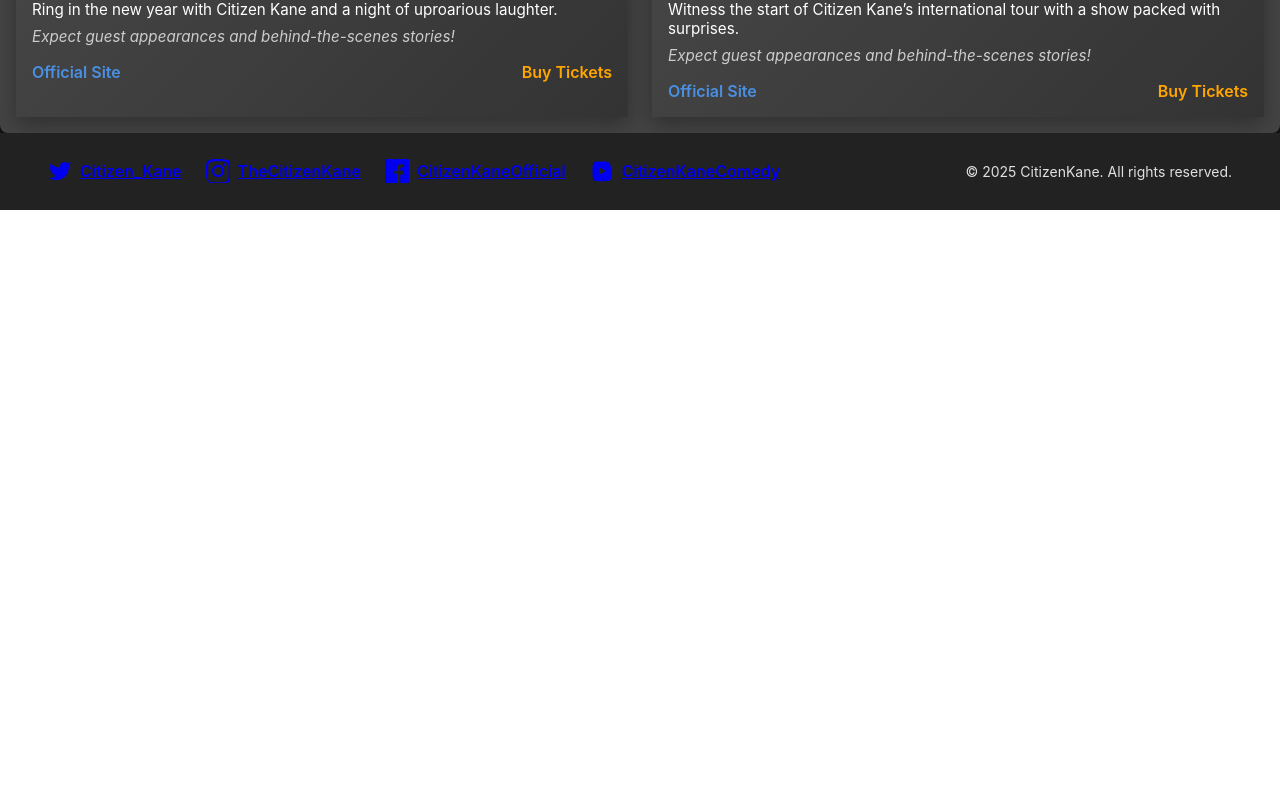
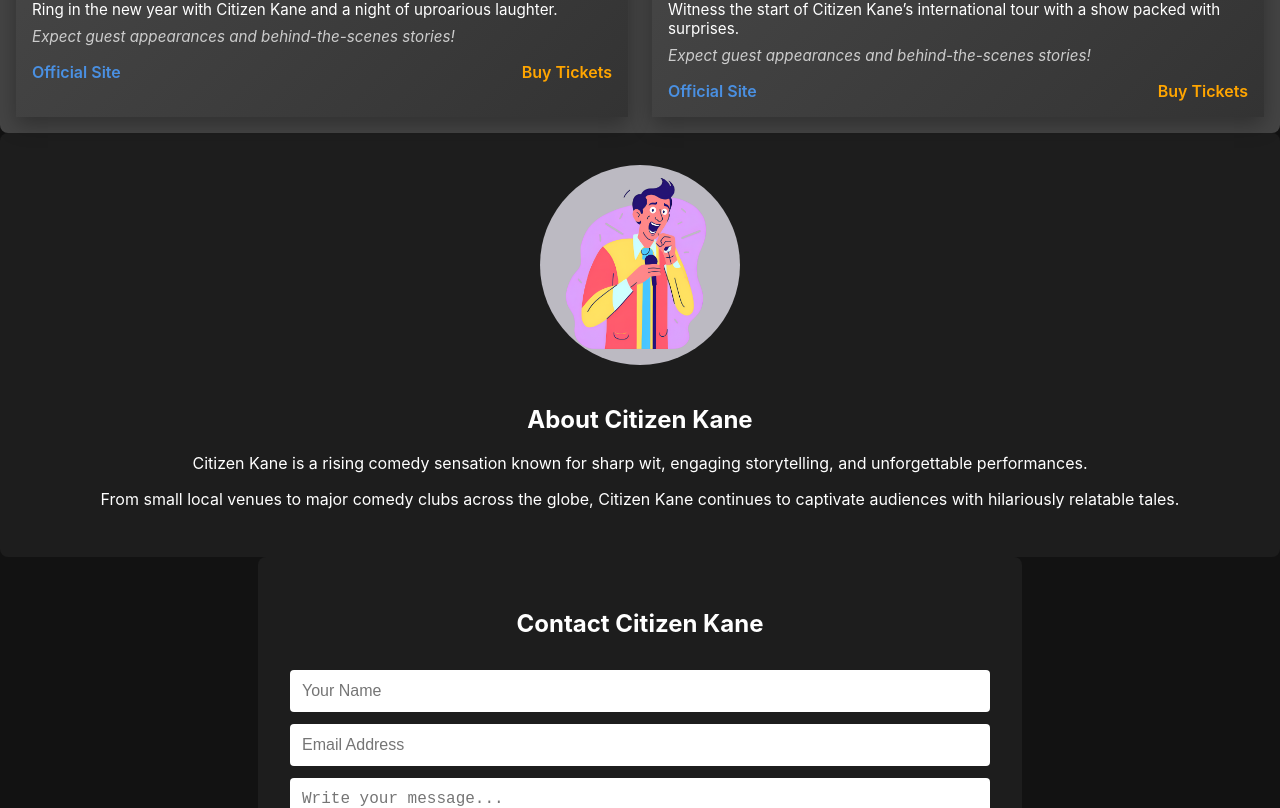
Before and after one commit to WuTangLan1/Sample-Comedy-Profile-3, a React (Create React App) app: page / in a window 1280 px wide. Shown: the part 3580-4388 px from the top of the page. Before the commit the page ends 3790 px from the top, so only its background shows below. Built offline with nearby package versions, Linux system fonts and the light colour scheme.

Commit message:
Update Layout.tsx

```diff
--- a/src/components/Layout.tsx
+++ b/src/components/Layout.tsx
@@ -3,6 +3,8 @@ import React from 'react';
 import Header from './Header';
 import Footer from './Footer';
 import Events from './Events';
+import About from './About';
+import Contact from './Contact';
 import './Layout.css';
 import { useThemeContext } from '../contexts/ThemeContext';
 
@@ -18,6 +20,8 @@ const Layout: React.FC<LayoutProps> = ({ children }) => {
       <main className="main-content">
         {children}
         <Events />
+        <About />
+        <Contact />
       </main>
       <Footer />
     </div>
```
